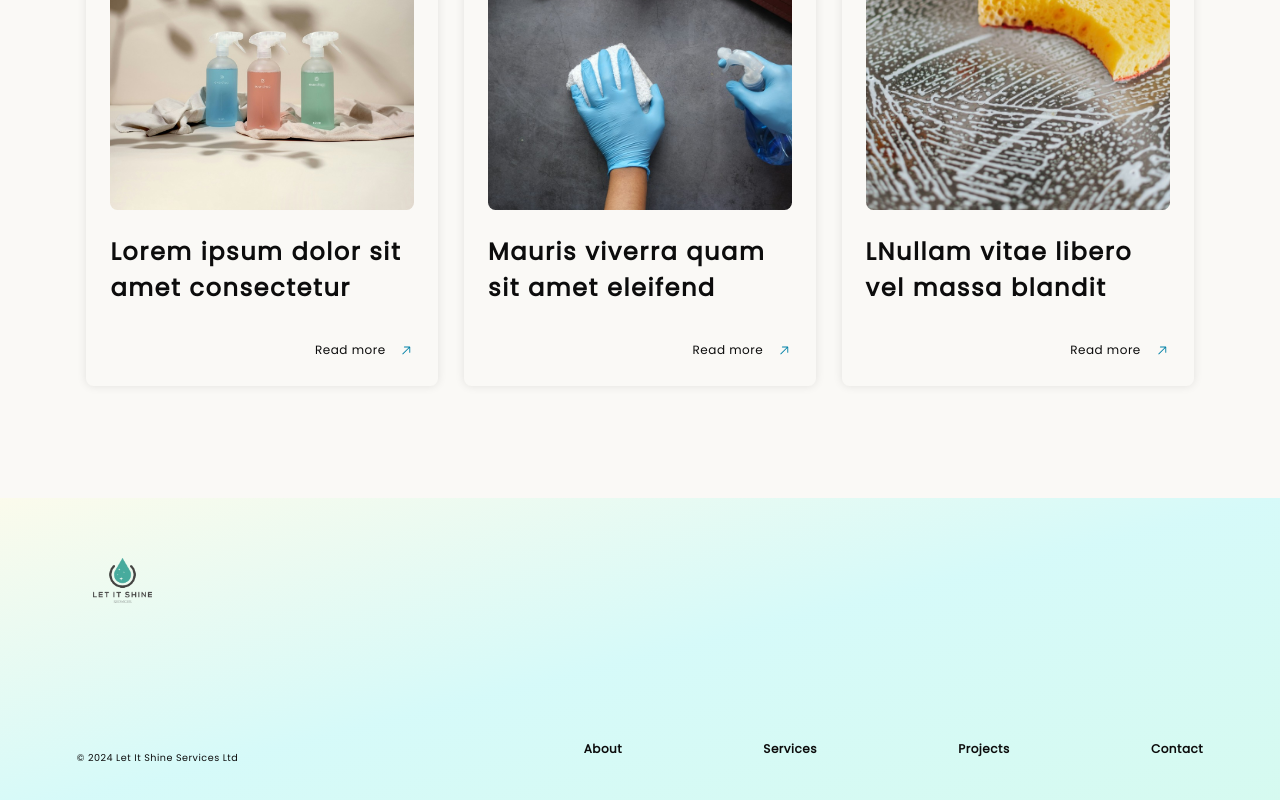
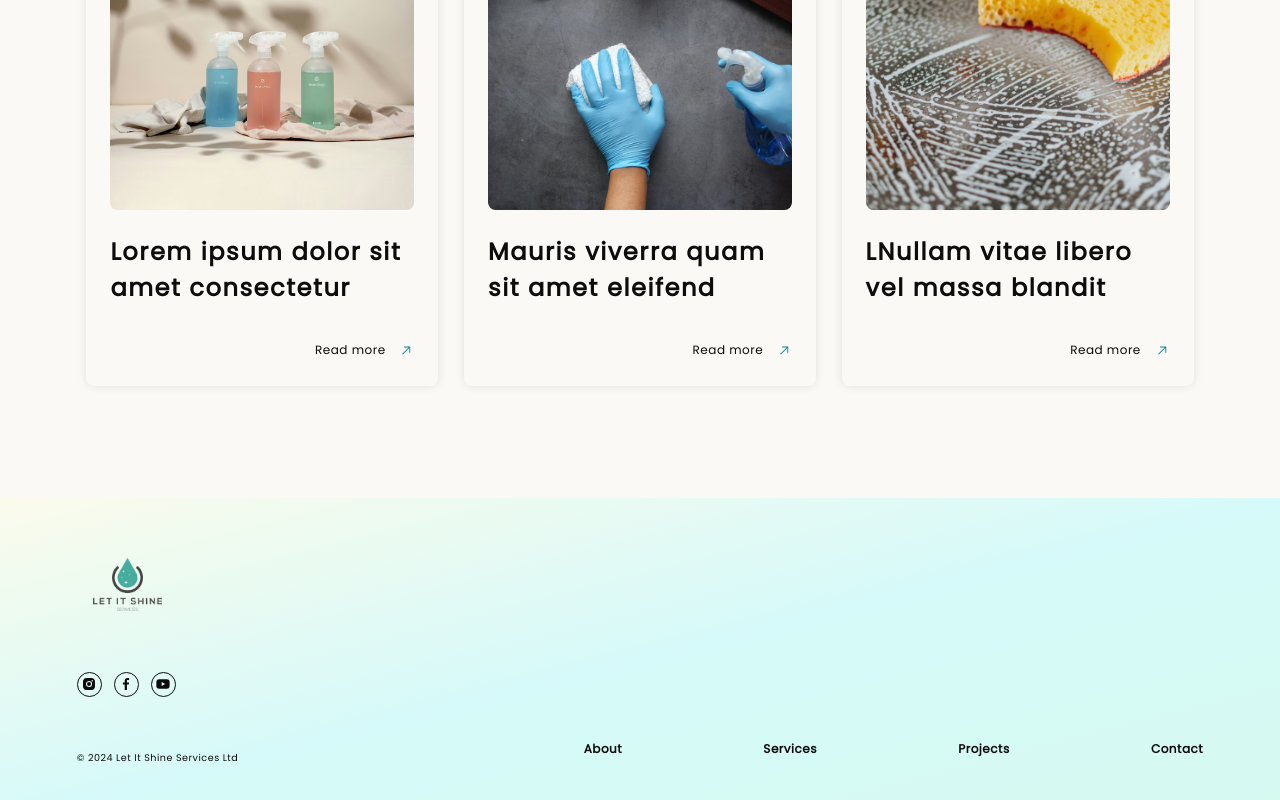
Before and after one commit to rodrigodelascio/let-it-shine, a React (Create React App) app: page / in a window 1280 px wide. Shown: the part 2041-2841 px from the top of the page. Built offline with nearby package versions, Linux system fonts and the light colour scheme.

Commit message:
Add socials

```diff
--- a/src/components/common/Footer.js
+++ b/src/components/common/Footer.js
@@ -1,6 +1,11 @@
 import styles from "./Footer.module.css";
 import logo from "../../assets/images/Logo_Let_It_Shine.png";
 import { Link } from "react-router-dom";
+import {
+  BiLogoInstagramAlt,
+  BiLogoFacebook,
+  BiLogoYoutube,
+} from "react-icons/bi";
 
 const Footer = () => {
   const currentYear = new Date().getFullYear();
@@ -11,6 +16,17 @@ const Footer = () => {
         <Link to="/">
           <img src={logo} alt="logo" className={styles["footer-logo"]} />
         </Link>
+        <div className={styles["hero-socials"]}>
+          <a href="https://www.instagram.com/" target="_blank" rel="noreferrer">
+            <BiLogoInstagramAlt className={styles["social-icon"]} />
+          </a>
+          <a href="https://www.facebook.com/" target="_blank" rel="noreferrer">
+            <BiLogoFacebook className={styles["social-icon"]} />
+          </a>
+          <a href="https://www.youtube.com/" target="_blank" rel="noreferrer">
+            <BiLogoYoutube className={styles["social-icon"]} />
+          </a>
+        </div>
         <p className={styles["footer-text"]}>
           © {currentYear} Let It Shine Services Ltd
         </p>
--- a/src/components/common/Footer.module.css
+++ b/src/components/common/Footer.module.css
@@ -22,12 +22,35 @@
 }
 
 .footer-logo {
-  width: 75px;
+  width: 85px;
   padding-left: 1rem;
   opacity: 0.85;
 }
 
 .footer-logo:hover {
+  transform: scale(1.15);
+  transition: all 0.3s ease-in-out;
+}
+
+.hero-socials {
+  display: flex;
+  gap: 0.75rem;
+}
+
+.hero-socials a {
+  border: solid 1.5px #0c0c0c;
+  width: 25px;
+  height: 25px;
+  border-radius: 50%;
+  display: flex;
+  justify-content: center;
+  align-items: center;
+  color: #0c0c0c;
+}
+
+.hero-socials a:hover {
+  border: #2a9d8f solid 1.5px;
+  color: #2a9d8f;
   transform: scale(1.15);
   transition: all 0.3s ease-in-out;
 }
```
